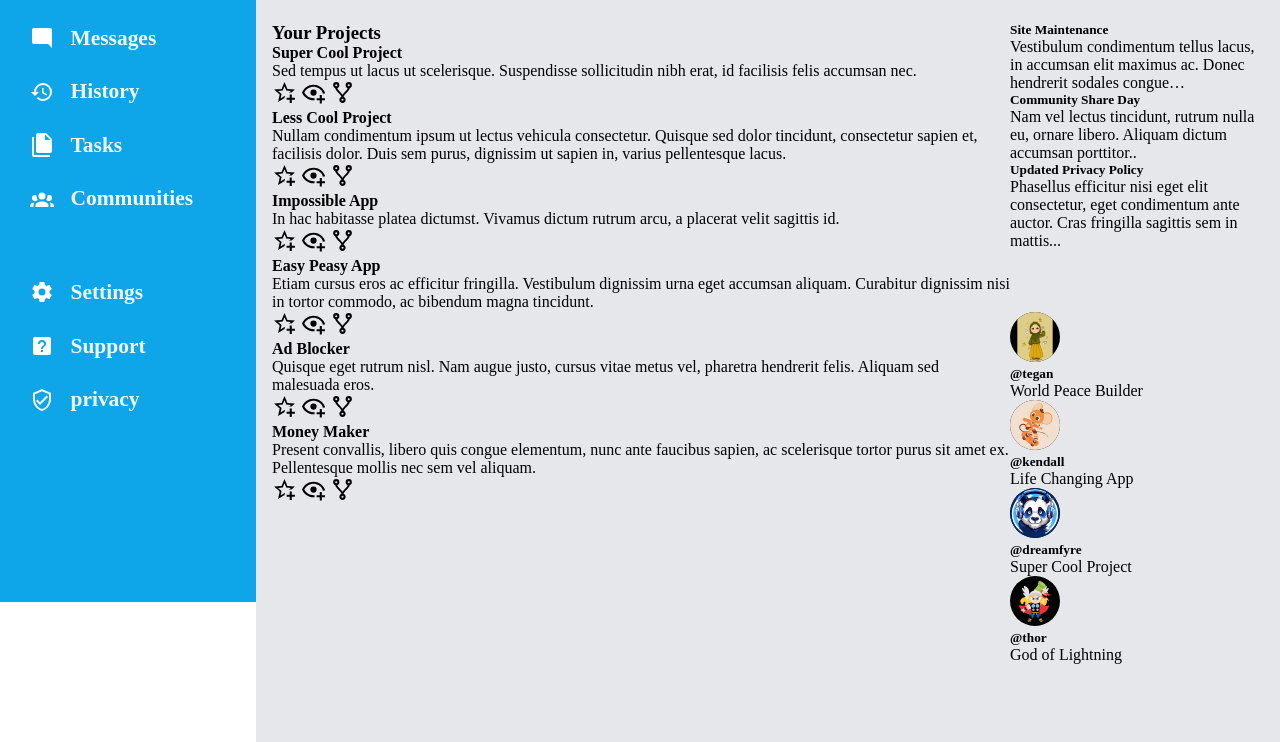
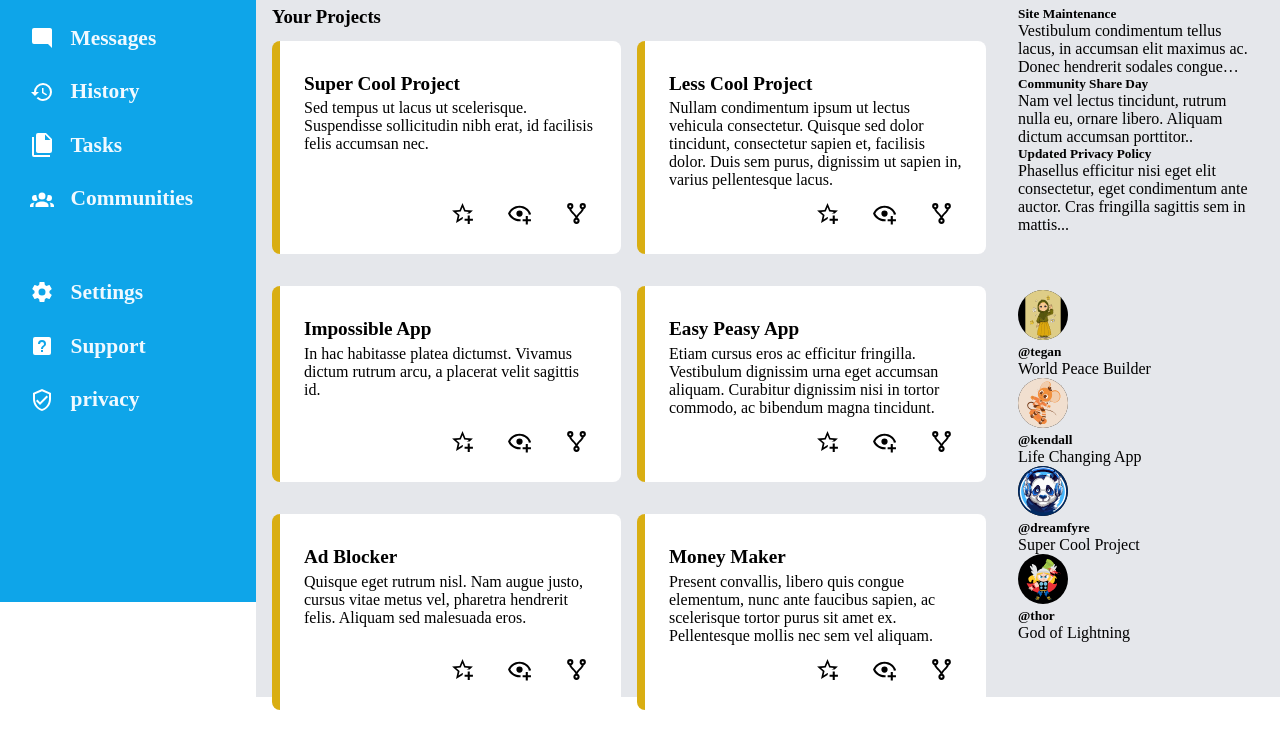
Before and after one commit to Kisor-S/Admin-Dashboard, a plain HTML site: page index.html in a window 1280 px wide. Shown: the part 198-940 px from the top of the page. After the commit the page ends 908 px from the top, so only its background shows below. Drawn offline with Linux system fonts and the light colour scheme.

Commit message:
style the content section of the main content

```diff
--- a/index.html
+++ b/index.html
@@ -66,7 +66,7 @@
                 <h2>Communities</h2>
             </div>
           </div>
-          <div class="tools">
+          <div>
             <div class="settings nav-list">
                 <img class="settings-icon sidebar-icon"  src="sidebar-icons/settings.svg" alt="An image of a settings">
                 <h2>Settings</h2>
@@ -84,11 +84,14 @@
         <div class="main-content">
             <div class="projects">
                 <h3>Your Projects</h3>
+                <div class="card-container">
                     <div class="cards">
+                        <div class="content">
                             <h4>Super Cool Project</h4>
                             <p>Sed tempus ut lacus ut scelerisque. Suspendisse sollicitudin nibh erat, id
                                 facilisis felis accumsan nec.
                             </p>
+                        </div>
                         <div class="tools">
                             <img src="main-content icons/star-plus-outline.svg" alt="An icon to mark as favorite">
                             <img src="main-content icons/eye-plus-outline.svg" alt="An icon to mark as read">
@@ -96,10 +99,12 @@
                         </div>
                     </div>
                     <div class="cards">
+                        <div class="content">
                             <h4>Less Cool Project</h4>
                             <p>Nullam condimentum ipsum ut lectus vehicula consectetur. Quisque sed dolor tincidunt, consectetur sapien et, facilisis dolor. Duis sem purus, dignissim ut sapien in, varius
                                 pellentesque lacus.
                             </p>
+                        </div>
                         <div class="tools">
                             <img src="main-content icons/star-plus-outline.svg" alt="An icon to mark as favorite">
                             <img src="main-content icons/eye-plus-outline.svg" alt="An icon to mark as read">
@@ -107,10 +112,12 @@
                         </div>
                     </div>
                     <div class="cards">
+                        <div class="content">
                             <h4>Impossible App</h4>
                             <p>In hac habitasse platea dictumst. Vivamus dictum rutrum arcu, a placerat velit sagittis
                                 id.
                             </p>
+                        </div>
                         <div class="tools">
                             <img src="main-content icons/star-plus-outline.svg" alt="An icon to mark as favorite">
                             <img src="main-content icons/eye-plus-outline.svg" alt="An icon to mark as read">
@@ -118,10 +125,12 @@
                         </div>
                     </div>
                     <div class="cards">
+                        <div class="content">
                             <h4>Easy Peasy App</h4>
                             <p>Etiam cursus eros ac efficitur fringilla. Vestibulum dignissim urna eget accumsan aliquam. Curabitur dignissim nisi in tortor
                                 commodo, ac bibendum magna tincidunt.
                             </p>
+                        </div>
                         <div class="tools">
                             <img src="main-content icons/star-plus-outline.svg" alt="An icon to mark as favorite">
                             <img src="main-content icons/eye-plus-outline.svg" alt="An icon to mark as read">
@@ -129,10 +138,12 @@
                         </div>
                     </div>
                     <div class="cards">
+                        <div class="content">
                             <h4>Ad Blocker</h4>
                             <p>Quisque eget rutrum nisl. Nam augue justo, cursus vitae metus vel, pharetra hendrerit felis. Aliquam sed malesuada
                                 eros.
                             </p>
+                        </div>
                         <div class="tools">
                             <img src="main-content icons/star-plus-outline.svg" alt="An icon to mark as favorite">
                             <img src="main-content icons/eye-plus-outline.svg" alt="An icon to mark as read">
@@ -140,15 +151,18 @@
                         </div>
                     </div>
                     <div class="cards">
+                        <div class="content">
                             <h4>Money Maker</h4>
                             <p>Present convallis, libero quis congue elementum, nunc ante faucibus sapien, ac
                                 scelerisque tortor purus sit amet ex.
                                 Pellentesque mollis nec sem vel aliquam.
                             </p>
+                        </div>
                         <div class="tools">
                             <img src="main-content icons/star-plus-outline.svg" alt="An icon to mark as favorite">
                             <img src="main-content icons/eye-plus-outline.svg" alt="An icon to mark as read">
                             <img src="main-content icons/source-fork.svg" alt="An icon to share the content">
+                        </div>
                     </div>
                 </div>
             </div>
--- a/style.css
+++ b/style.css
@@ -4,14 +4,18 @@
     box-sizing: border-box;
 }
 
+body {
+
+}
+
 .container {
     display: grid;
     grid-template-columns: 1fr 4fr;
-    grid-template-rows: 0.8fr 4fr;
+    grid-template-rows: 0.72fr 3fr;
 }
 
 .sidebar {
-    grid-row: 1/-1;
+    grid-row: 1/3;
     grid-column: 1/2;
     background-color: #0ea5e9;
     color:#f0f9ff;
@@ -54,7 +58,7 @@
 
 .header {
     grid-column: 2/3;
-    padding: 2vh 5vh 2vh 5vh;
+    padding: 2vh 5vh 0vh 5vh;
     display: grid;
     grid-template-columns: 2fr 1fr;
     align-content: flex-start;
@@ -136,13 +140,50 @@ button {
 .main-content {
    grid-column: 2/3;
    background-color: #e5e7eb;
-   padding: 4vh 3vh 2vh 2vh;
+   padding: 4vh 3vh 0vh 2vh;
    display: grid;
    grid-template-columns: 3fr 1fr;
+   column-gap: 2em;
 }
 
 .projects {
     grid-row: 1/3;
+    display:grid;
+    grid-template-rows: 5% 95%;
+}
+
+.card-container {
+    display: grid;
+    grid-template-columns: repeat(2, 1fr);
+    column-gap: 1em;
+    row-gap: 2em;
+    /* align-items: center; */
+}
+
+.cards {
+    background-color: white;
+    border-left: 0.5em solid rgb(217, 174, 18);
+    /* padding-left: 1em; */
+    display: grid;
+    /* grid-template-rows: 75% 25%; */
+    border-radius: 0.5em;
+}
+
+.content {
+    padding: 2em 1.5em 0.5em 1.5em;
+}
+
+.content > h4 {
+    font-size: 1.2em;
+    margin-bottom: 0.25em;
+}
+
+.tools {
+    align-self: flex-end;
+    justify-self: flex-end;
+    padding: 0.25em 2em 1.75em 0;
+    display: flex;
+    gap: 2em;
 }
 
 .trending {
```
Lines whose indentation alone changed are shown as unchanged.
